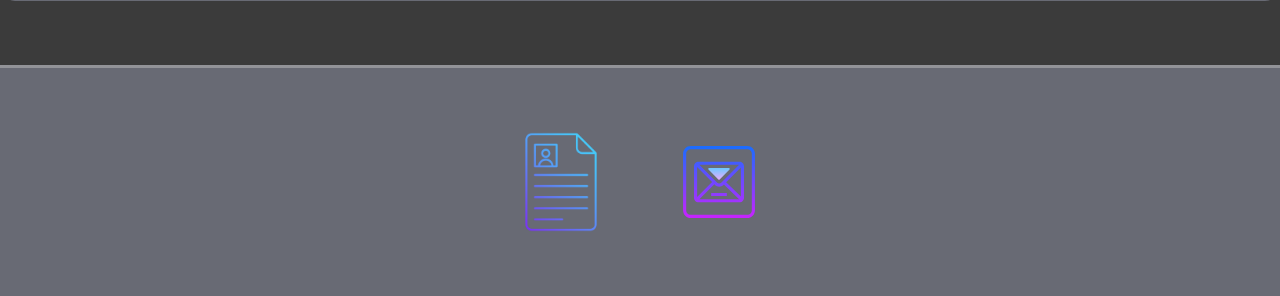
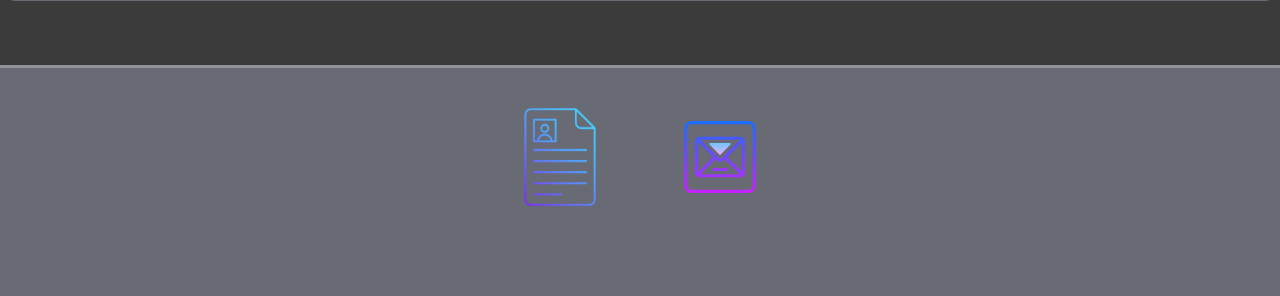
Before and after one commit to octador/Portfolio, a PHP site: page / in a window 1280 px wide. Shown: the part 5429-5725 px from the top of the page. After the commit the page ends 5635 px from the top, so only its background shows below. Run offline with PHP 8.4, Linux system fonts and the light colour scheme.

Commit message:
version stable

```diff
--- a/style/style.css
+++ b/style/style.css
@@ -218,7 +218,7 @@ h1 {
 
 #contact{
 
-    padding: 5%;
+    padding: 3%;
     gap: 5%;
     border-top: solid 3px;
     background-color: #686a74;
```
